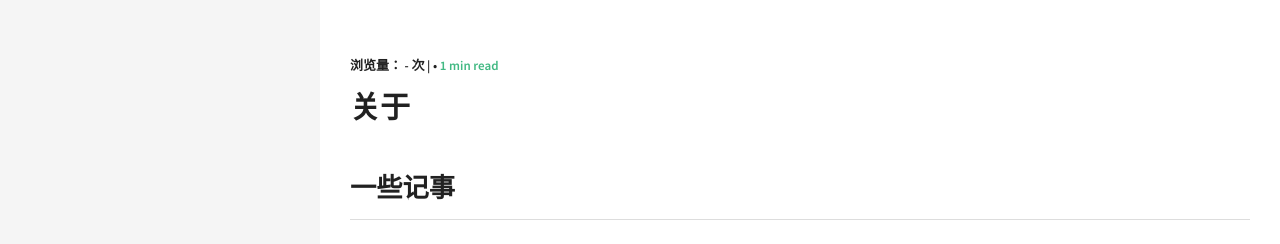
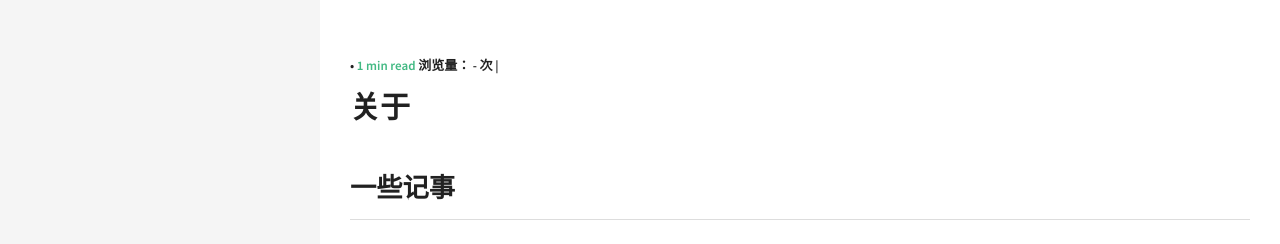
Before and after one commit to ashidamana/ashidamana.github.io, a Jekyll site: the page built from about.md, in a window 1280 px wide. Shown: the top 244 px of the page. Built offline with Jekyll 4.4.1, drawn with Linux system fonts in a browser that asks for light colours; comment, search, counter and statistics services are not loaded.

Commit message:
baidu statistic

```diff
--- a/_layouts/post.html
+++ b/_layouts/post.html
@@ -25,9 +25,9 @@ layout: default
             <span class="post-date">
                 {{ page.date | date: "%Y-%m-%d" | upcase }}
             </span>
-            浏览量：<span data-hk-page="current"> - </span>次<span class="pause"> | </span>
             •
             {% include read_time.html %}
+            浏览量：<span data-hk-page="current"> - </span>次<span class="pause"> | </span>
         </span>
         <h1 title="{{ page.title }}">{{ page.title }}</h1>
     </header>
```
